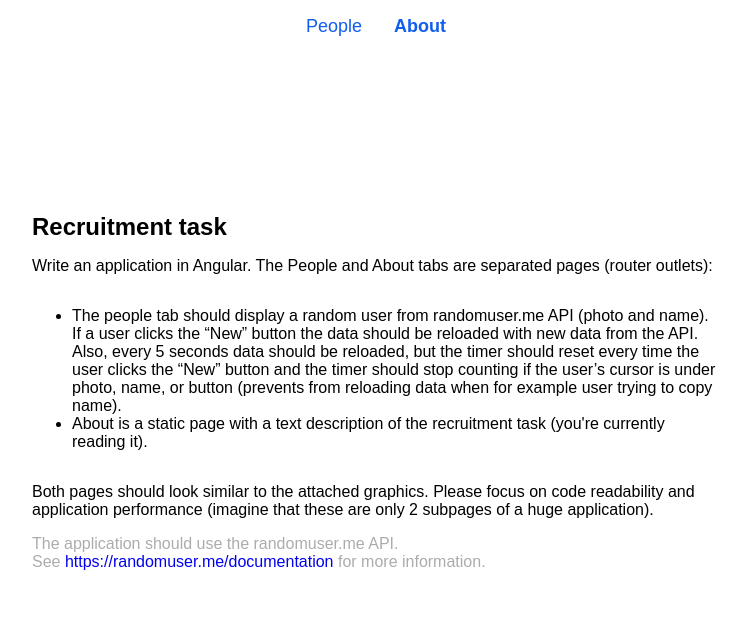
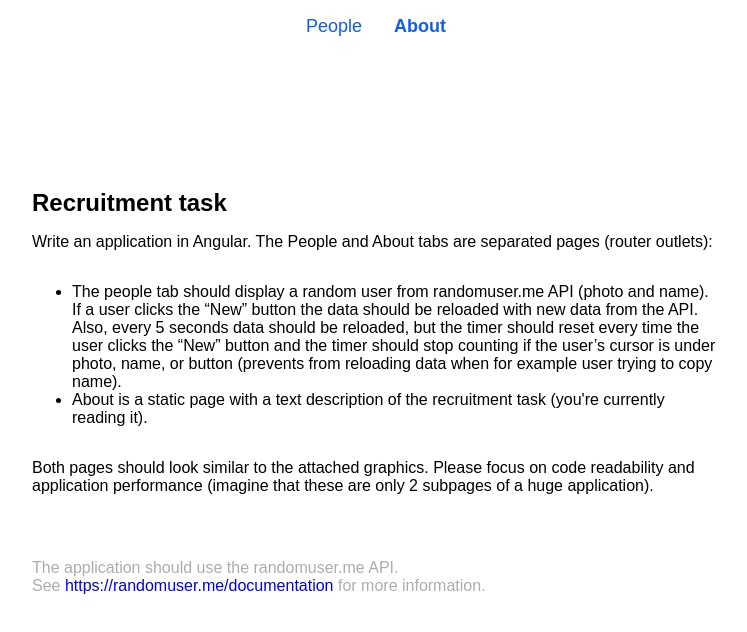
Before and after one commit to dariusz-sanczyk/People-App, an Angular app: page /about in a window 1280 px wide. Shown: the top 632 px of the page, without its empty margins (264-1011 px from the left). Built offline with nearby package versions, Linux system fonts and the light colour scheme.

Commit message:
last styles corrections

```diff
--- a/src/app/components/about/about.component.scss
+++ b/src/app/components/about/about.component.scss
@@ -11,6 +11,7 @@
 
   footer {
     color: rgb(172, 172, 172);
+    margin-top: 3rem;
 
     & a {
       text-decoration: none;
--- a/src/app/components/people/people.component.scss
+++ b/src/app/components/people/people.component.scss
@@ -8,6 +8,10 @@
     align-items: center;
     gap: 0.5rem;
     margin-bottom: 1rem;
+
+    h1 {
+      font-size: 1.5rem;
+    }
 
     p {
       color: #acacac;
```
